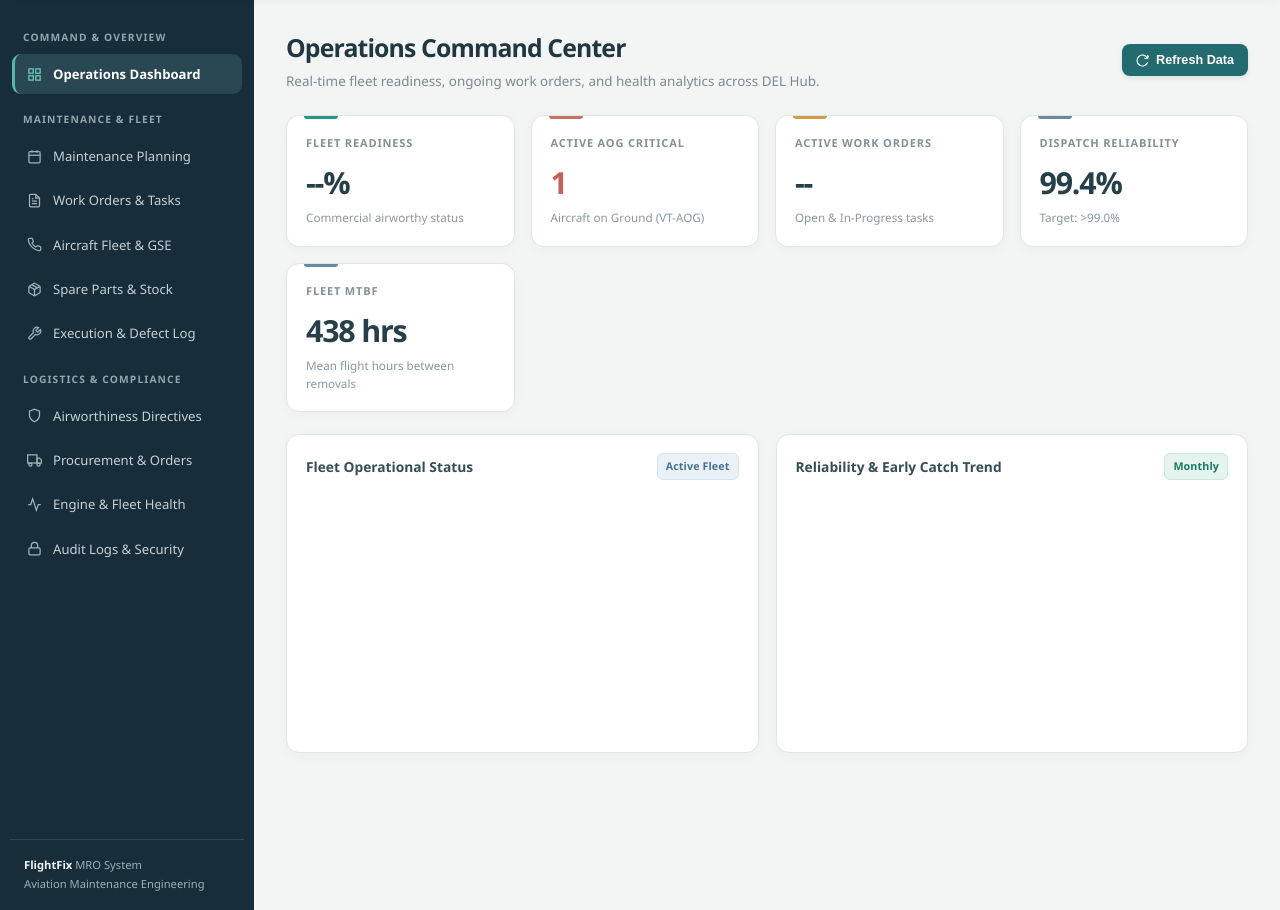
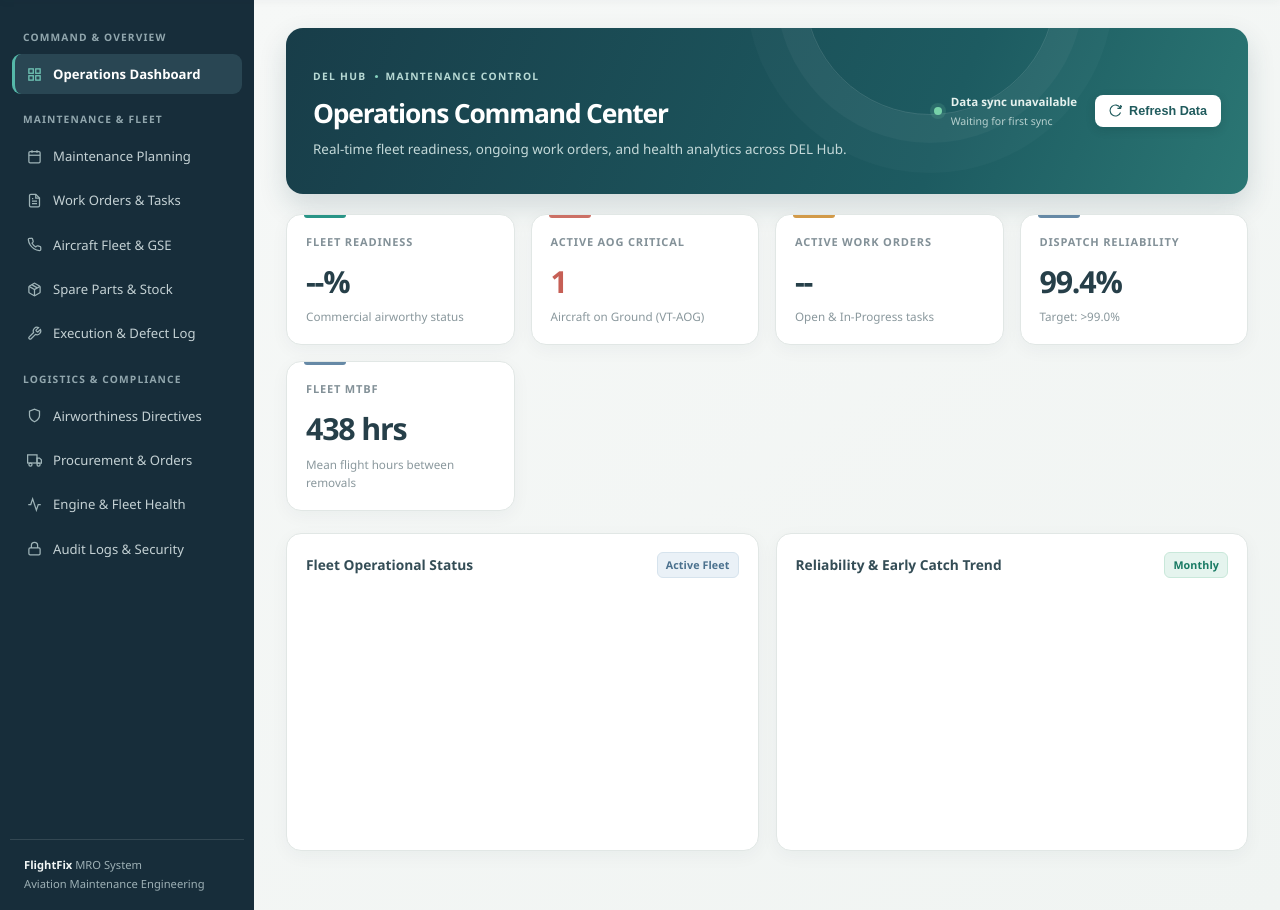
Before and after one commit to Sakshi659abes/FlightFix-Aviation-Maintenance-Management-System, a Django app: page / in a window 1280 px wide. Shown: the part 70-980 px from the top of the page. Run offline with Django 5.2, Linux system fonts and the light colour scheme; data comes from the database, SQL or seed files in the repository; a map, chart or similar area stays blank.

Commit message:
frontend

```diff
--- a/static/css/style.css
+++ b/static/css/style.css
@@ -217,3 +217,118 @@ table.mro-table tbody td strong { color: #2c444e; }
 .btn-danger { background:#faece9; color:#ad5148; border:1px solid #efcfca; }
 .btn-danger:hover { background:#f5deda; }
 @media(max-width:650px){.form-grid{grid-template-columns:1fr;}}
+
+/* Operations dashboard polish and compact-screen navigation */
+.top-nav { background: rgba(255,255,255,.97); }
+.app-content { min-width: 0; background: linear-gradient(145deg, #f6f8f7 0%, #f0f4f2 100%); }
+.section-title { letter-spacing: -.045em; }
+.kpi-card, .chart-card, .table-card { box-shadow: 0 5px 18px rgba(31,57,65,.045); }
+.kpi-card { border-radius: 15px; }
+.kpi-card::before { width: 42px; }
+.chart-card { border-radius: 15px; }
+.table-card { border-radius: 14px; }
+.btn:focus-visible, .nav-item:focus-visible, .sidebar-toggle:focus-visible, .modal-close-btn:focus-visible {
+  outline: 3px solid rgba(22,135,125,.35);
+  outline-offset: 2px;
+}
+.overview-heading {
+  position: relative;
+  isolation: isolate;
+  overflow: hidden;
+  min-height: 166px;
+  padding: 25px 27px;
+  margin-bottom: 20px;
+  border: 0;
+  border-radius: 17px;
+  background: linear-gradient(112deg, #183d49 0%, #1d5b61 68%, #2b7774 100%);
+  box-shadow: 0 12px 28px rgba(24,61,73,.16);
+}
+.overview-heading::after {
+  content: "";
+  position: absolute;
+  z-index: -1;
+  width: 250px;
+  height: 250px;
+  right: 20%;
+  top: -165px;
+  border: 1px solid rgba(255,255,255,.13);
+  border-radius: 50%;
+  box-shadow: 0 0 0 28px rgba(255,255,255,.035), 0 0 0 58px rgba(255,255,255,.025);
+}
+.overview-kicker {
+  display: inline-flex;
+  align-items: center;
+  gap: 8px;
+  margin-bottom: 8px;
+  color: #b7d9d4;
+  font-size: .64rem;
+  font-weight: 750;
+  letter-spacing: .13em;
+}
+.overview-kicker span { width: 3px; height: 3px; border-radius: 50%; background: #84d1bd; }
+.overview-heading .section-title { color: #fff; font-size: 1.65rem; }
+.overview-heading .section-subtitle { color: #c4d9d9; margin-top: 6px; }
+.overview-actions { display: flex; align-items: center; gap: 18px; }
+.overview-sync { display: flex; align-items: center; gap: 9px; color: #e5f1ee; font-size: .72rem; white-space: nowrap; }
+.overview-sync strong, .overview-sync small { display: block; }
+.overview-sync small { margin-top: 2px; color: #b7d1cf; font-size: .66rem; }
+.live-indicator { width: 8px; height: 8px; border-radius: 50%; background: #77d2a9; box-shadow: 0 0 0 4px rgba(119,210,169,.15); }
+.overview-heading .btn-primary { background: #fff; color: #205b5d; box-shadow: 0 3px 10px rgba(10,38,43,.15); }
+.overview-heading .btn-primary:hover { background: #eaf5f1; }
+.sidebar-toggle, .sidebar-backdrop { display: none; }
+
+@media (max-width: 720px) {
+  .top-nav { position: sticky; top: 0; z-index: 60; align-items: center; min-height: 62px; }
+  .charts-grid > * { min-width: 0; }
+  .chart-card canvas { max-width: 100%; }
+  .sidebar-toggle {
+    display: inline-flex;
+    align-items: center;
+    justify-content: center;
+    flex: 0 0 38px;
+    width: 38px;
+    height: 38px;
+    border: 1px solid var(--border-subtle);
+    border-radius: 9px;
+    background: #fff;
+    color: #36545b;
+    cursor: pointer;
+  }
+  .brand-section { flex: 1; }
+  .app-sidebar {
+    position: fixed;
+    top: 62px;
+    bottom: 0;
+    left: 0;
+    z-index: 55;
+    width: min(290px, 84vw);
+    padding: 12px 10px 0;
+    transform: translateX(-105%);
+    transition: transform .22s ease;
+    box-shadow: 12px 0 28px rgba(18,39,47,.17);
+  }
+  .app-sidebar.open { transform: translateX(0); }
+  .app-sidebar .nav-group-title, .app-sidebar .nav-item span, .app-sidebar .sidebar-footer { display: initial; }
+  .app-sidebar .nav-group-title { display: block; }
+  .app-sidebar .sidebar-footer { display: block; }
+  .app-sidebar .nav-item { justify-content: flex-start; padding: 10px 12px; }
+  .sidebar-backdrop.active {
+    display: block;
+    position: fixed;
+    inset: 62px 0 0;
+    z-index: 54;
+    border: 0;
+    background: rgba(14,32,39,.42);
+  }
+  .overview-heading { padding: 21px; gap: 17px; }
+  .overview-heading .section-title { font-size: 1.42rem; }
+  .overview-actions { justify-content: space-between; width: 100%; }
+}
+@media (max-width: 430px) {
+  .overview-heading { padding: 18px; }
+  .overview-actions { align-items: flex-start; flex-direction: column; gap: 13px; }
+  .overview-heading .btn { width: auto; }
+}
+@media (prefers-reduced-motion: reduce) {
+  *, *::before, *::after { scroll-behavior: auto !important; animation-duration: .01ms !important; animation-iteration-count: 1 !important; transition-duration: .01ms !important; }
+}
--- a/static/js/app.js
+++ b/static/js/app.js
@@ -15,6 +15,7 @@ const FlightFix = {
 document.addEventListener('DOMContentLoaded', () => {
   initClock();
   initNavigation();
+  initMobileSidebar();
   loadOverviewMetrics();
   loadAllModuleData();
   initModalListeners();
@@ -39,8 +40,40 @@ function initNavigation() {
     item.addEventListener('click', () => {
       const targetModule = item.dataset.module;
       switchModule(targetModule);
+      closeMobileSidebar();
     });
   });
+}
+
+function initMobileSidebar() {
+  const toggle = document.getElementById('sidebar-toggle');
+  const backdrop = document.getElementById('sidebar-backdrop');
+  if (!toggle || !backdrop) return;
+
+  toggle.addEventListener('click', () => {
+    const isOpen = toggle.getAttribute('aria-expanded') === 'true';
+    setMobileSidebarOpen(!isOpen);
+  });
+  backdrop.addEventListener('click', closeMobileSidebar);
+  document.addEventListener('keydown', event => {
+    if (event.key === 'Escape') closeMobileSidebar();
+  });
+}
+
+function setMobileSidebarOpen(isOpen) {
+  const sidebar = document.getElementById('app-sidebar');
+  const toggle = document.getElementById('sidebar-toggle');
+  const backdrop = document.getElementById('sidebar-backdrop');
+  if (!sidebar || !toggle || !backdrop) return;
+
+  sidebar.classList.toggle('open', isOpen);
+  backdrop.classList.toggle('active', isOpen);
+  toggle.setAttribute('aria-expanded', String(isOpen));
+  toggle.setAttribute('aria-label', isOpen ? 'Close navigation' : 'Open navigation');
+}
+
+function closeMobileSidebar() {
+  setMobileSidebarOpen(false);
 }
 
 function switchModule(moduleKey) {
@@ -134,7 +167,14 @@ async function loadOverviewMetrics() {
 
     // Render Charts
     renderOverviewCharts(fleetData, kpiData);
+    safeSetText('overview-status', 'Operations online');
+    safeSetText('overview-updated', `Updated ${new Intl.DateTimeFormat('en-GB', {
+      hour: '2-digit',
+      minute: '2-digit',
+      timeZone: 'UTC'
+    }).format(new Date())} UTC`);
   } catch (err) {
+    safeSetText('overview-status', 'Data sync unavailable');
     console.error('Error fetching dashboard overview:', err);
   }
 }
--- a/templates/dashboard.html
+++ b/templates/dashboard.html
@@ -5,7 +5,7 @@
   <meta charset="UTF-8">
   <meta name="viewport" content="width=device-width, initial-scale=1.0">
   <title>{{ page_title }}</title>
-  <link rel="stylesheet" href="{% static 'css/style.css' %}">
+  <link rel="stylesheet" href="/static/css/style.css">
   <!-- Chart.js for data visualization -->
   <script src="https://cdn.jsdelivr.net/npm/chart.js@4.4.1/dist/chart.umd.min.js"></script>
 </head>
@@ -13,6 +13,13 @@
 
   <!-- Top Navigation Header -->
   <header class="top-nav">
+    <button class="sidebar-toggle" id="sidebar-toggle" type="button" aria-label="Open navigation" aria-controls="app-sidebar" aria-expanded="false">
+      <svg width="20" height="20" viewBox="0 0 24 24" fill="none" stroke="currentColor" stroke-width="2" stroke-linecap="round">
+        <line x1="4" y1="6" x2="20" y2="6"></line>
+        <line x1="4" y1="12" x2="20" y2="12"></line>
+        <line x1="4" y1="18" x2="20" y2="18"></line>
+      </svg>
+    </button>
     <div class="brand-section">
       <div class="logo-badge">
         <svg width="20" height="20" viewBox="0 0 24 24" fill="none" stroke="#ffffff" stroke-width="2" stroke-linecap="round" stroke-linejoin="round">
@@ -52,7 +59,7 @@
   <div class="app-container">
 
     <!-- Left Navigation Sidebar -->
-    <aside class="app-sidebar">
+    <aside class="app-sidebar" id="app-sidebar">
       <div class="nav-group-title">Command & Overview</div>
       <ul class="nav-links">
         <li class="nav-item active" data-module="overview">
@@ -110,6 +117,7 @@
         <div>Aviation Maintenance Engineering</div>
       </div>
     </aside>
+    <button class="sidebar-backdrop" id="sidebar-backdrop" type="button" aria-label="Close navigation"></button>
 
     <!-- Main View Content Area -->
     <main class="app-content">
@@ -118,15 +126,22 @@
       <!-- PANE 0: OPERATIONS DASHBOARD                             -->
       <!-- ======================================================== -->
       <section id="pane-overview" class="module-content-pane active">
-        <div class="section-header">
+        <div class="section-header overview-heading">
           <div>
+            <span class="overview-kicker">DEL HUB <span></span> MAINTENANCE CONTROL</span>
             <h1 class="section-title">Operations Command Center</h1>
             <p class="section-subtitle">Real-time fleet readiness, ongoing work orders, and health analytics across DEL Hub.</p>
           </div>
-          <button class="btn btn-primary" onclick="loadOverviewMetrics()">
-            <svg width="13" height="13" viewBox="0 0 24 24" fill="none" stroke="currentColor" stroke-width="2"><path d="M21.5 2v6h-6M21.34 15.57a10 10 0 1 1-.57-8.38l5.67-5.67"/></svg>
-            Refresh Data
-          </button>
+          <div class="overview-actions">
+            <div class="overview-sync">
+              <span class="live-indicator"></span>
+              <span><strong id="overview-status">Connecting to operations data</strong><small id="overview-updated">Waiting for first sync</small></span>
+            </div>
+            <button class="btn btn-primary" onclick="loadOverviewMetrics()">
+              <svg width="13" height="13" viewBox="0 0 24 24" fill="none" stroke="currentColor" stroke-width="2"><path d="M21.5 2v6h-6M21.34 15.57a10 10 0 1 1-.57-8.38l5.67-5.67"/></svg>
+              Refresh Data
+            </button>
+          </div>
         </div>
 
         <!-- KPI Summary Cards -->
@@ -647,7 +662,7 @@
   <div id="toast-container" class="toast-container"></div>
 
   <!-- App Script -->
-  <script src="{% static 'js/app.js' %}"></script>
+  <script src="/static/js/app.js"></script>
 
   <script>
     // Live table search filtering utility
```
